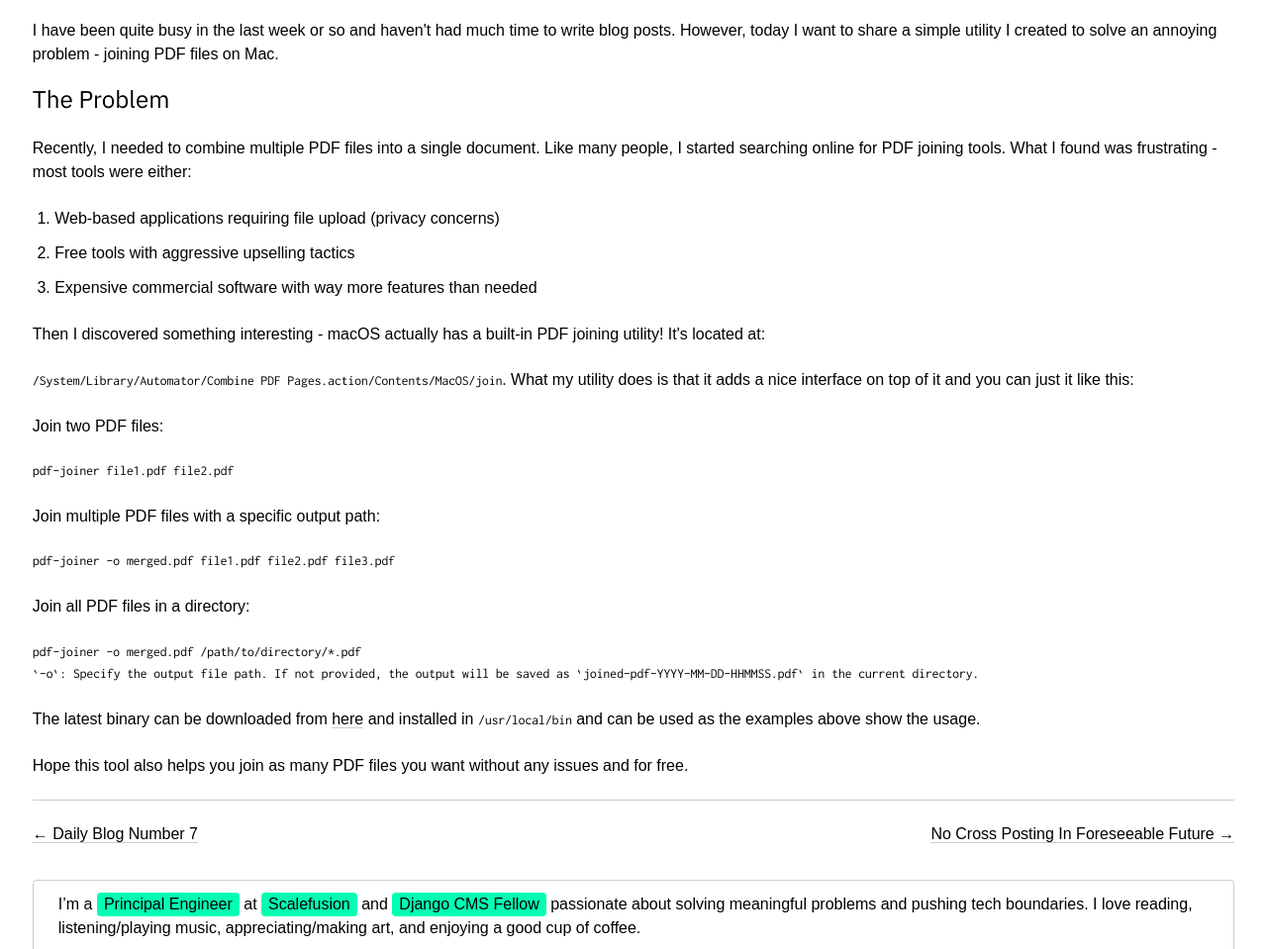
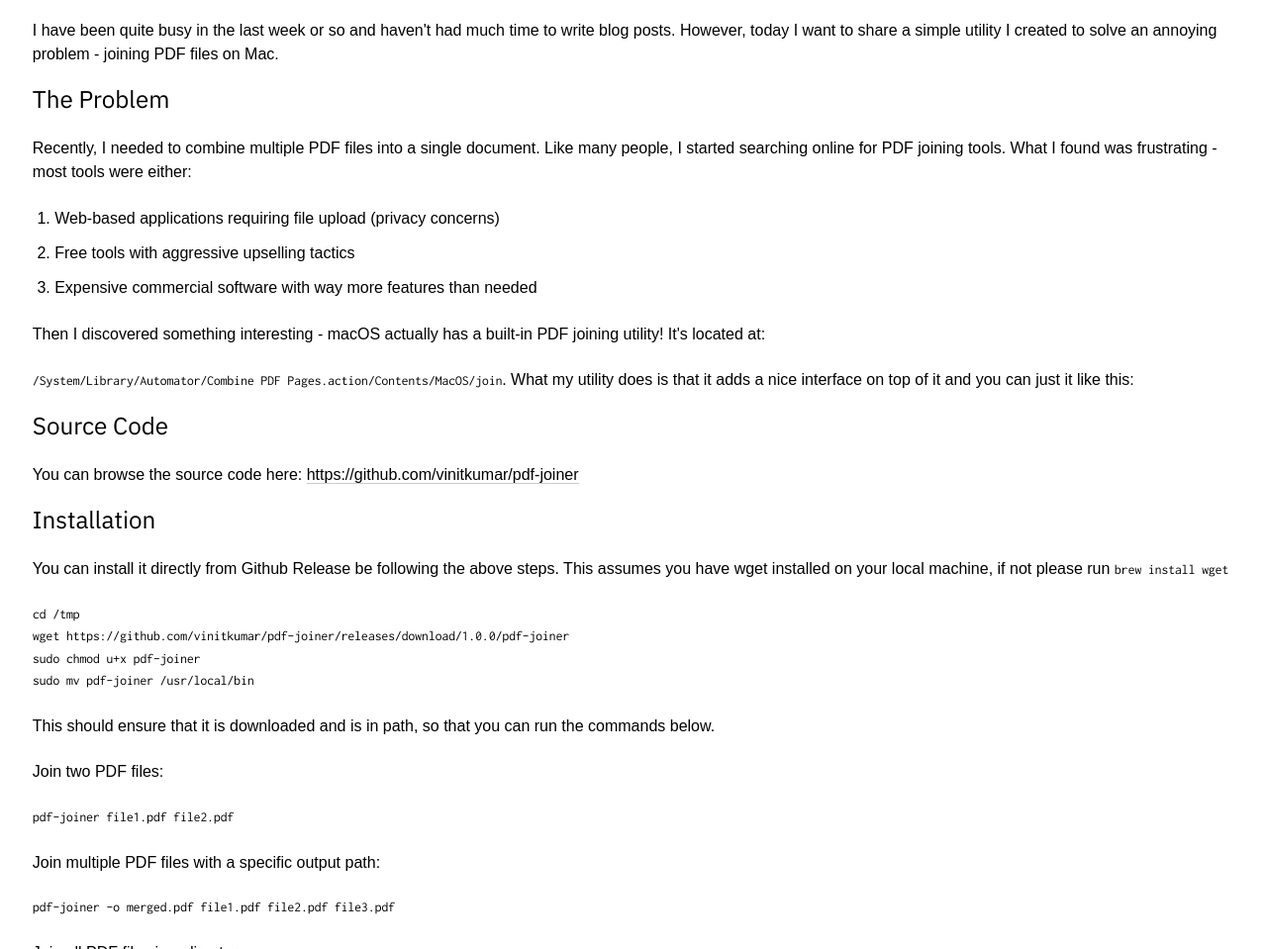
Before and after one commit to vinitkumar/vinitkumar.me, a Gatsby site: page /pdf-joiner/ in a window 1280 px wide. Shown: the part 141-1100 px from the top of the page at 99% size. Built offline with nearby package versions, Linux system fonts and the light colour scheme; Gatsby itself is replaced by a stand-in of ours; some packages are replaced by stand-ins of ours; code samples lack their colours.

Commit message:
feat: update installation and code example

````diff
--- a/content/blog/pdf-joiner/index.md
+++ b/content/blog/pdf-joiner/index.md
@@ -20,6 +20,24 @@ Then I discovered something interesting - macOS actually has a built-in PDF join
 `/System/Library/Automator/Combine PDF Pages.action/Contents/MacOS/join`. What my utility does is that it adds a nice interface on top of it and you can just it like this:
 
 
+## Source Code
+
+You can browse the source code here: https://github.com/vinitkumar/pdf-joiner
+
+## Installation
+
+You can install it directly from Github Release be following the above steps. This assumes you have wget installed
+on your local machine, if not please run `brew install wget`
+
+```
+cd /tmp
+wget https://github.com/vinitkumar/pdf-joiner/releases/download/1.0.0/pdf-joiner
+sudo chmod u+x pdf-joiner
+sudo mv pdf-joiner /usr/local/bin
+```
+
+This should ensure that it is downloaded and is in path, so that you can run the commands below.
+
 Join two PDF files:
 ```
 pdf-joiner file1.pdf file2.pdf
````
